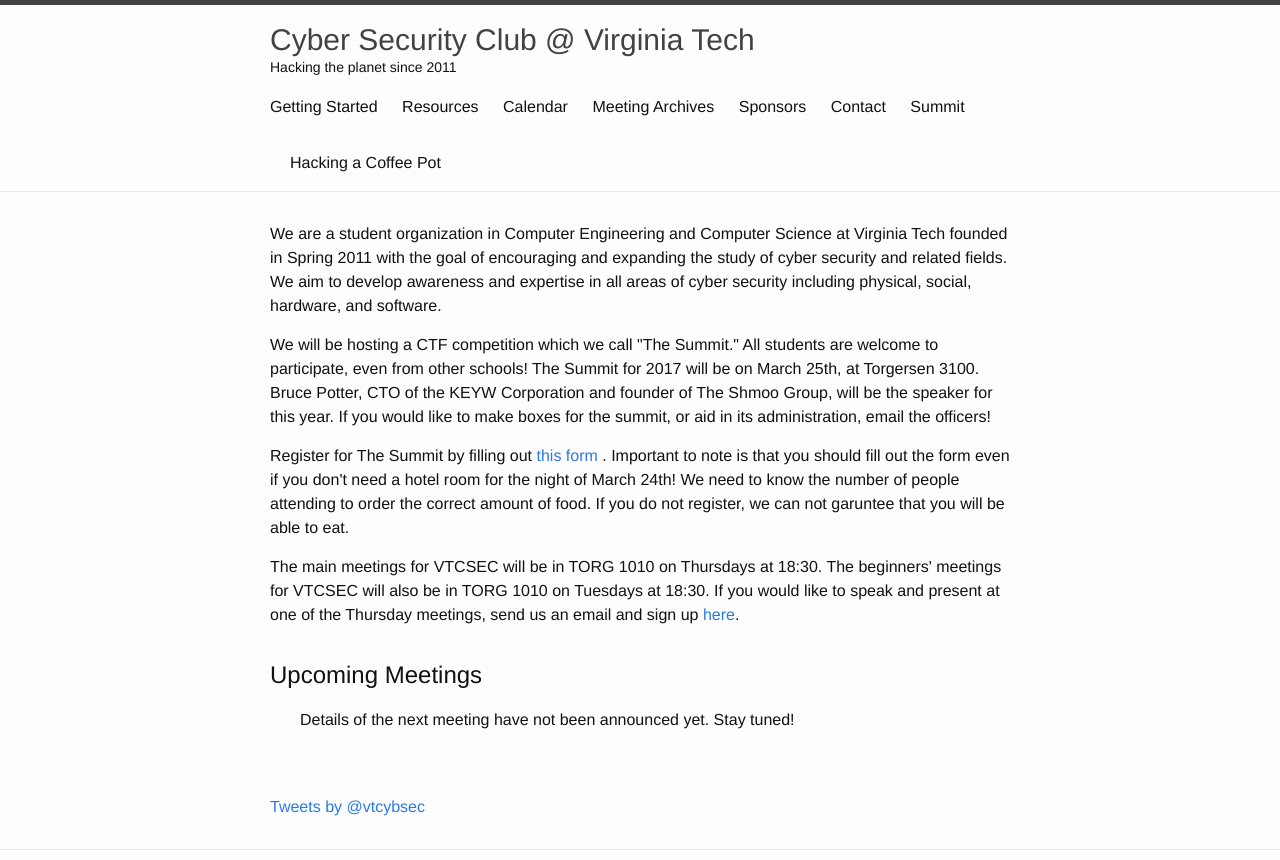
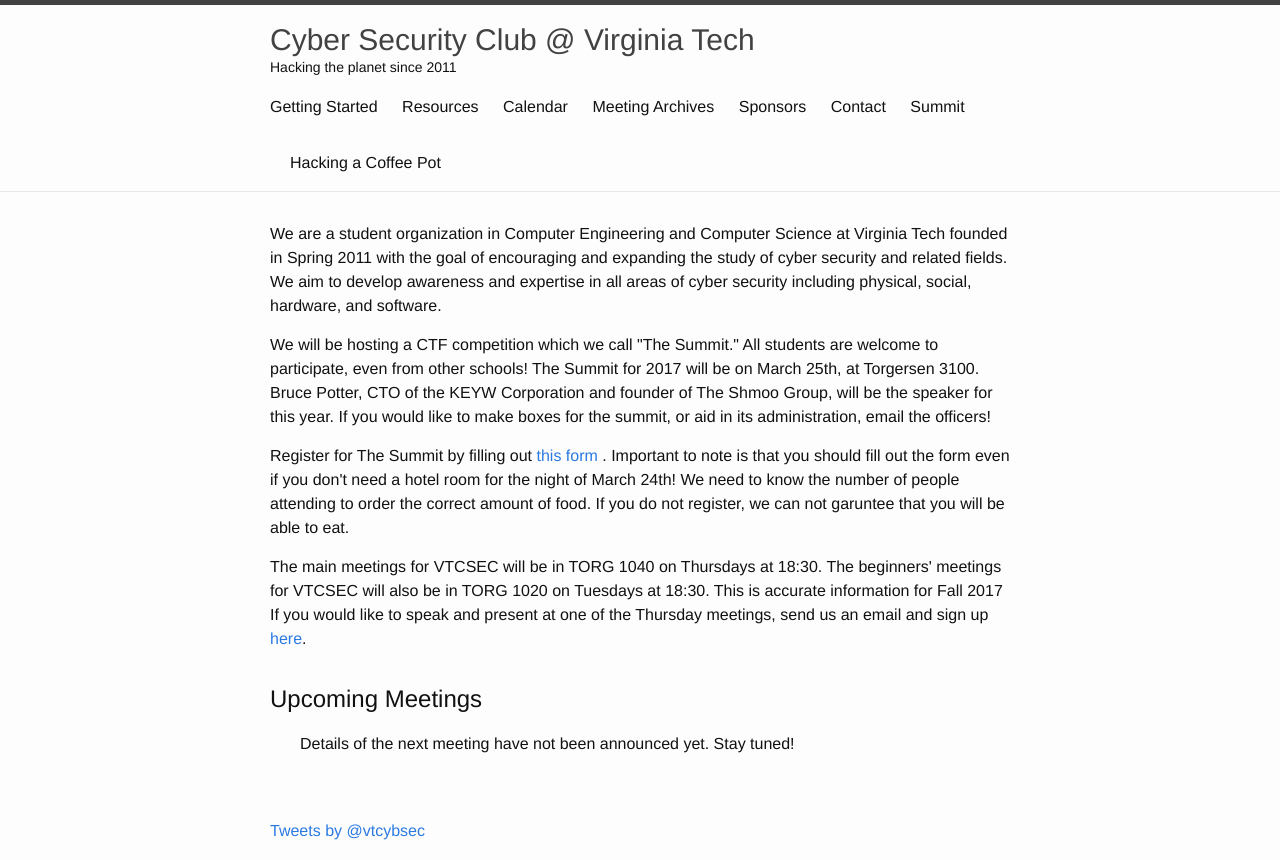
Before and after one commit to VTCSec/vtcsec.org, a Jekyll site: the page built from index.html, in a window 1280 px wide. Shown: the top 860 px of the page. Built offline with Jekyll 4.4.1, drawn with Linux system fonts in a browser that asks for light colours; comment, search, counter and statistics services are not loaded; grey boxes are pictures that could not be loaded.

Commit message:
Update index.html

```diff
--- a/index.html
+++ b/index.html
@@ -31,8 +31,8 @@
 {% comment %}
   TODO: Make this dynamic from per-semester data we already have.
 {% endcomment %}
-<p>The main meetings for VTCSEC will be in TORG 1010 on Thursdays at 18:30.
-The beginners' meetings for VTCSEC will also be in TORG 1010 on Tuesdays at 18:30. If you would
+<p>The main meetings for VTCSEC will be in TORG 1040 on Thursdays at 18:30.
+The beginners' meetings for VTCSEC will also be in TORG 1020 on Tuesdays at 18:30. This is accurate information for Fall 2017 If you would
 like to speak and present at one of the Thursday meetings, send us an email and sign up
 <a href="https://goo.gl/forms/4tsF7lOIcyToCrKV2">here</a></span>.
 
```
